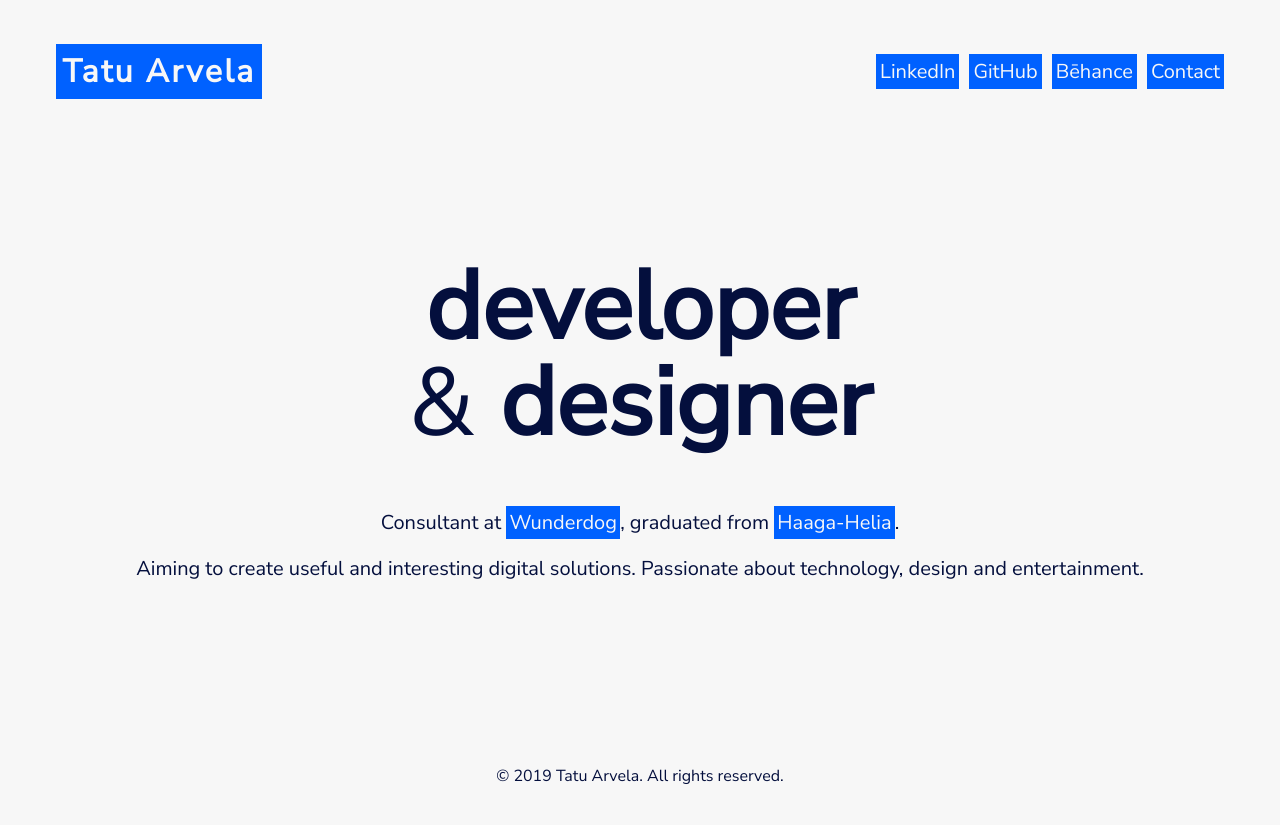
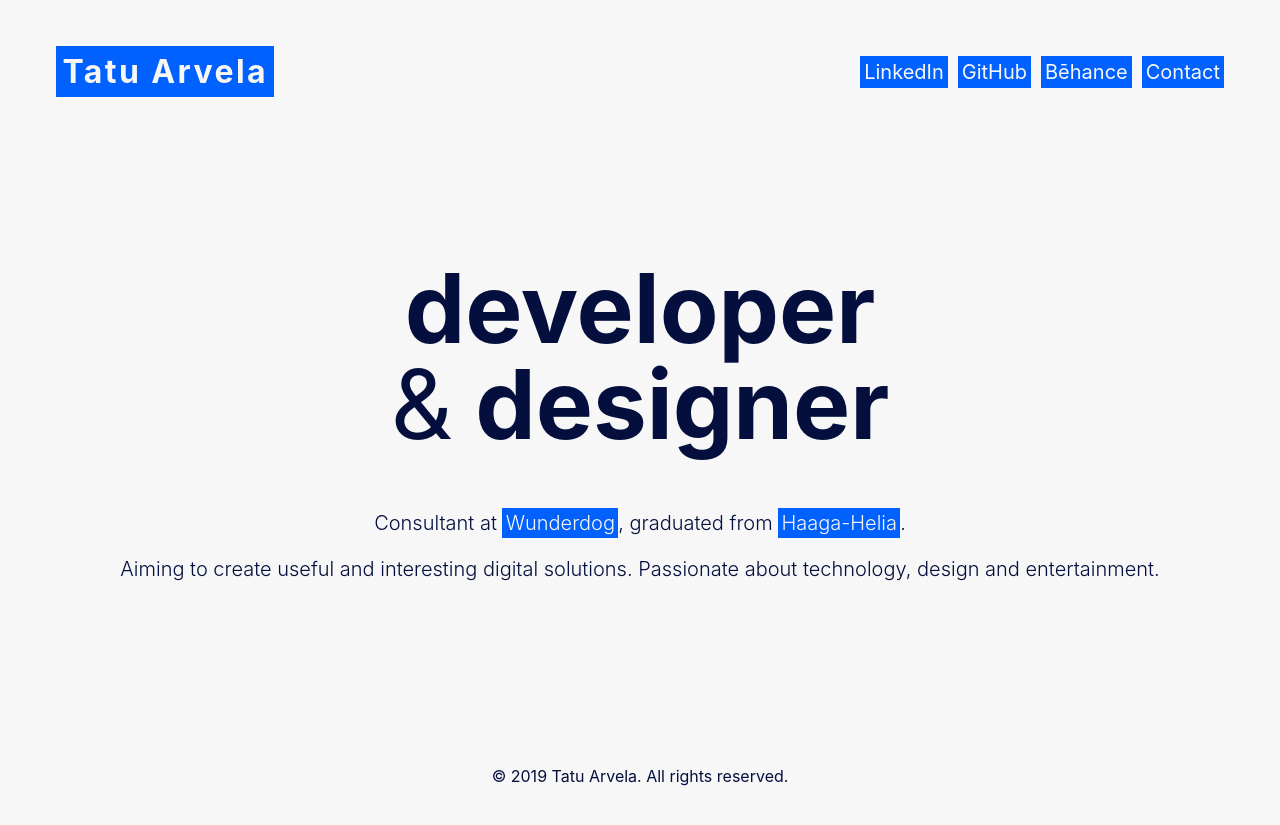
Before and after one commit to TatuArvela/tatuarvela.dev, a Jekyll site: the page built from index.md, in a window 1280 px wide. Shown: the top 825 px of the page. Built offline with Jekyll 4.4.1, drawn with Linux system fonts in a browser that asks for light colours.

Commit message:
Update head.html

```diff
--- a/_includes/head.html
+++ b/_includes/head.html
@@ -26,5 +26,5 @@
 
 
 <!-- Styles -->
-<link rel="stylesheet" href="https://fonts.googleapis.com/css?family=Nunito+Sans">
+<link rel="stylesheet" href="https://fonts.googleapis.com/css?family=Raleway">
 <link rel="stylesheet" type="text/css" media="screen" href="{{ "/assets/css/style.css" | absolute_url }}" />
```
